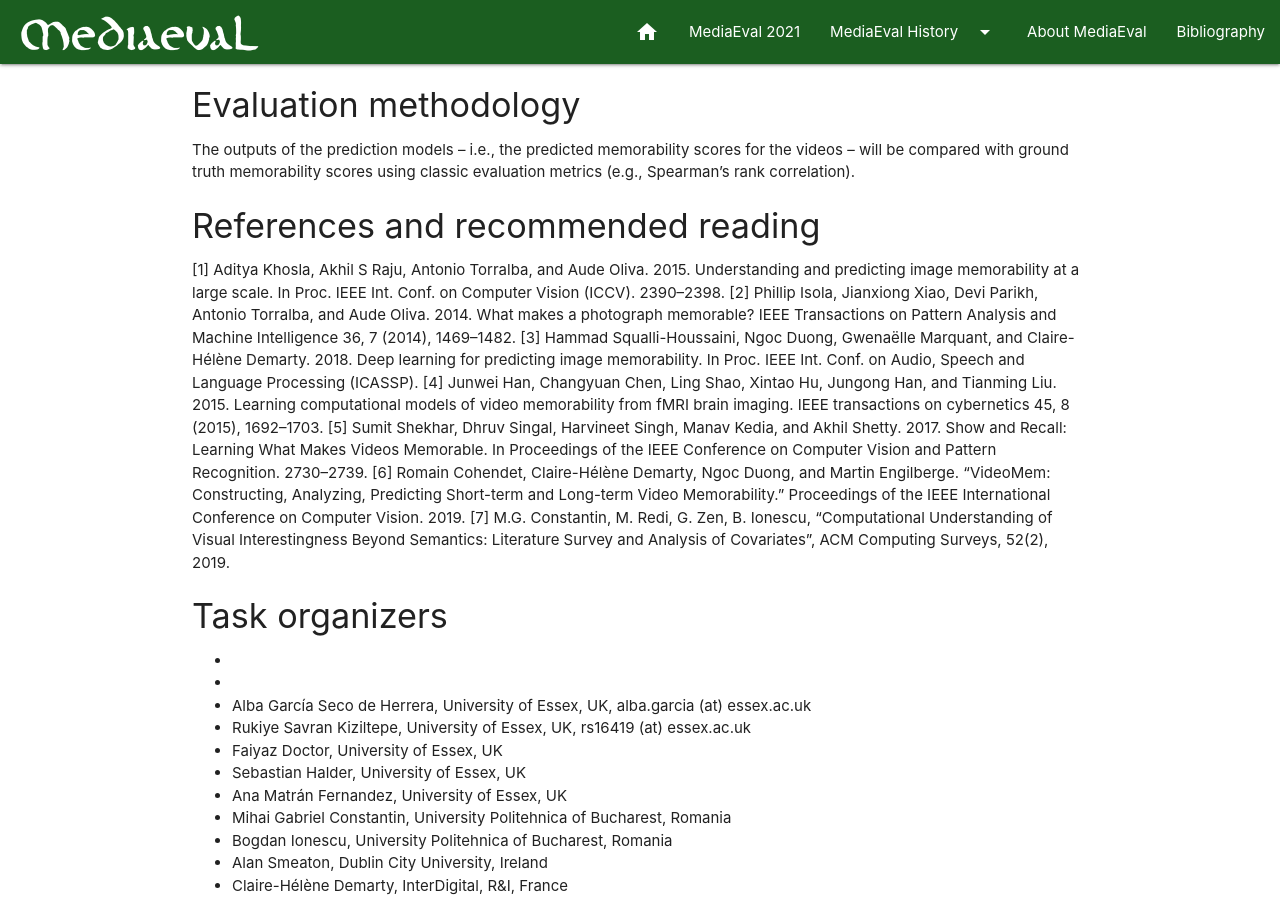
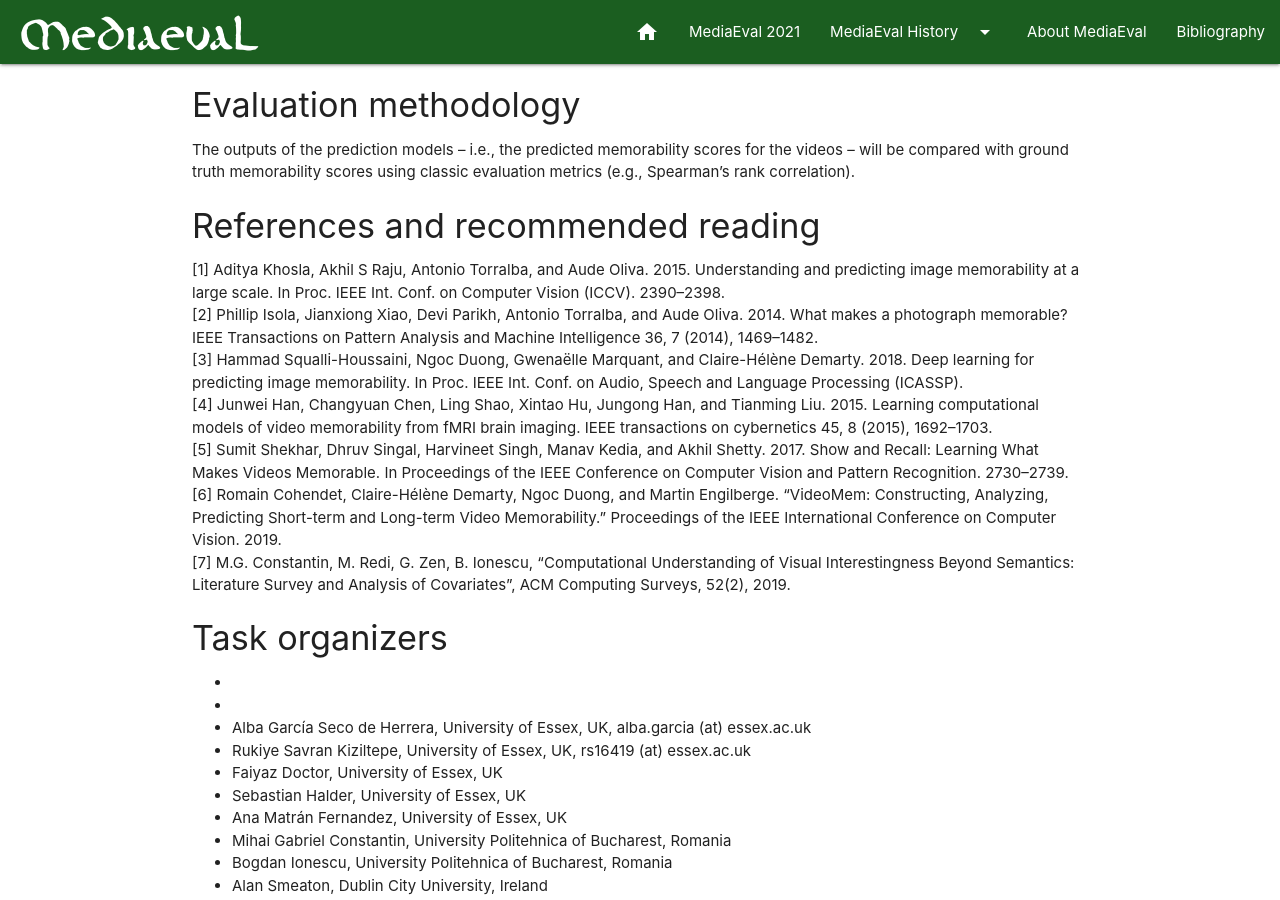
Before and after one commit to multimediaeval/multimediaeval.github.io, a Jekyll site: the page built from _editions/2021/tasks/memorability.md, in a window 1280 px wide and 900 px high, scrolled down 1476 px. Built offline with Jekyll 4.4.1, drawn with Linux system fonts in a browser that asks for light colours.

Commit message:
Update memorability.md

```diff
--- a/_editions/2021/tasks/memorability.md
+++ b/_editions/2021/tasks/memorability.md
@@ -42,12 +42,12 @@ The outputs of the prediction models – i.e., the predicted memorability scores
 #### References and recommended reading
 <!-- # Please use the ACM format for references https://www.acm.org/publications/authors/reference-formatting (but no DOI needed)-->
 <!-- # The paper title should be a hyperlink leading to the paper online-->
-[1] Aditya Khosla, Akhil S Raju, Antonio Torralba, and Aude Oliva. 2015. Understanding and predicting image memorability at a large scale. In Proc. IEEE Int. Conf. on Computer Vision (ICCV). 2390–2398.
-[2] Phillip Isola, Jianxiong Xiao, Devi Parikh, Antonio Torralba, and Aude Oliva. 2014. What makes a photograph memorable? IEEE Transactions on Pattern Analysis and Machine Intelligence 36, 7 (2014), 1469–1482.
-[3] Hammad Squalli-Houssaini, Ngoc Duong, Gwenaëlle Marquant, and Claire-Hélène Demarty. 2018. Deep learning for predicting image memorability. In Proc. IEEE Int. Conf. on Audio, Speech and Language Processing (ICASSP).
-[4] Junwei Han, Changyuan Chen, Ling Shao, Xintao Hu, Jungong Han, and Tianming Liu. 2015. Learning computational models of video memorability from fMRI brain imaging. IEEE transactions on cybernetics 45, 8 (2015), 1692–1703.
-[5] Sumit Shekhar, Dhruv Singal, Harvineet Singh, Manav Kedia, and Akhil Shetty. 2017. Show and Recall: Learning What Makes Videos Memorable. In Proceedings of the IEEE Conference on Computer Vision and Pattern Recognition. 2730–2739.
-[6] Romain Cohendet, Claire-Hélène Demarty, Ngoc Duong, and Martin Engilberge. "VideoMem: Constructing, Analyzing, Predicting Short-term and Long-term Video Memorability." Proceedings of the IEEE International Conference on Computer Vision. 2019.
+[1] Aditya Khosla, Akhil S Raju, Antonio Torralba, and Aude Oliva. 2015. Understanding and predicting image memorability at a large scale. In Proc. IEEE Int. Conf. on Computer Vision (ICCV). 2390–2398.\
+[2] Phillip Isola, Jianxiong Xiao, Devi Parikh, Antonio Torralba, and Aude Oliva. 2014. What makes a photograph memorable? IEEE Transactions on Pattern Analysis and Machine Intelligence 36, 7 (2014), 1469–1482.\
+[3] Hammad Squalli-Houssaini, Ngoc Duong, Gwenaëlle Marquant, and Claire-Hélène Demarty. 2018. Deep learning for predicting image memorability. In Proc. IEEE Int. Conf. on Audio, Speech and Language Processing (ICASSP).\
+[4] Junwei Han, Changyuan Chen, Ling Shao, Xintao Hu, Jungong Han, and Tianming Liu. 2015. Learning computational models of video memorability from fMRI brain imaging. IEEE transactions on cybernetics 45, 8 (2015), 1692–1703.\
+[5] Sumit Shekhar, Dhruv Singal, Harvineet Singh, Manav Kedia, and Akhil Shetty. 2017. Show and Recall: Learning What Makes Videos Memorable. In Proceedings of the IEEE Conference on Computer Vision and Pattern Recognition. 2730–2739.\
+[6] Romain Cohendet, Claire-Hélène Demarty, Ngoc Duong, and Martin Engilberge. "VideoMem: Constructing, Analyzing, Predicting Short-term and Long-term Video Memorability." Proceedings of the IEEE International Conference on Computer Vision. 2019.\
 [7] M.G. Constantin, M. Redi, G. Zen, B. Ionescu, "Computational Understanding of Visual Interestingness Beyond Semantics: Literature Survey and Analysis of Covariates", ACM Computing Surveys, 52(2), 2019.
 
 
```
